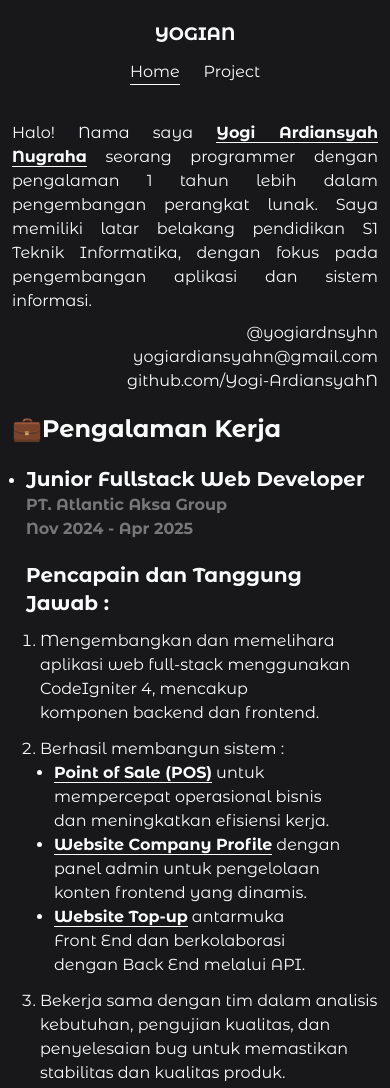
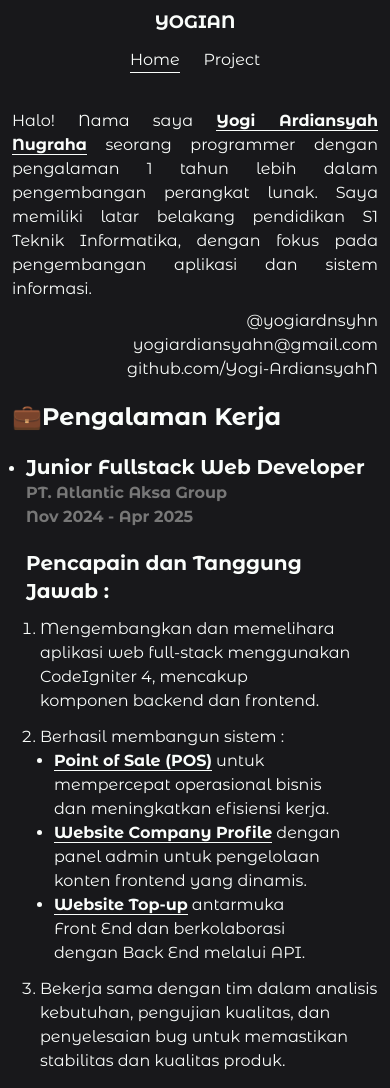
Before and after one commit to Yogi-ArdiansyahN/web-portofolio, an Astro site: page / in a window 390 px wide. Shown: the top 1088 px of the page. Built offline with nearby package versions, Linux system fonts and the light colour scheme; Astro itself is replaced by a stand-in of ours.

Commit message:
some edit

```diff
--- a/src/components/App.jsx
+++ b/src/components/App.jsx
@@ -11,9 +11,11 @@ export default function App() {
 
 function Navbar() {
     return (
-      <nav className="mt-5">
+      <>
+      <nav className="pt-2 md:pt-5  ">
         <div className="text-lg font-bold text-center">YOGIAN</div>
-        <div className="max-w-screen-xl mx-auto px-4 py-3 flex justify-center items-center">
+        </nav>
+       <div className="sticky bg-dark max-w-screen-xl mx-auto px-4 py-3 flex justify-center items-center">
           <ul className="flex gap-6 font-medium">
             <li>
               <button
@@ -47,7 +49,8 @@ function Navbar() {
             </li> */}
           </ul>
         </div>
-      </nav>
+      </>
+
     )
 }
 
--- a/src/styles/global.css
+++ b/src/styles/global.css
@@ -14,4 +14,9 @@
   .dark {
     @apply bg-dark text-white;
   }
+
+  .sticky {
+    position: sticky;
+    top: 0;
+  }
 }
```
Also changed, not shown: 2 other files.
